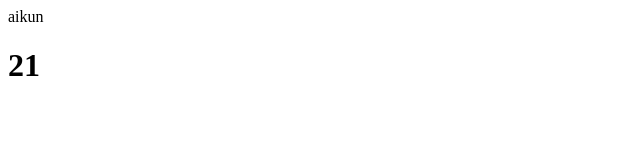
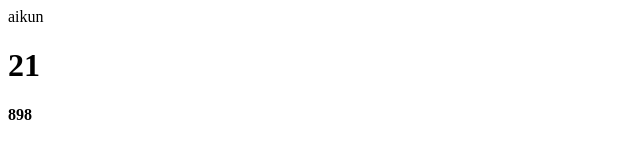
Before and after one commit to yjr-liu/aikun, a plain HTML site: page index.html in a window 1280 px wide. Shown: the full height of the page, 0-640 px from the left. Drawn offline with Linux system fonts and the light colour scheme.

Commit message:
Update index.html

```diff
--- a/index.html
+++ b/index.html
@@ -11,6 +11,7 @@
 <body>
   <div>aikun</div>
   <h1>21</h1>
+  <h4>898</h4>
 </body>
 
 </html>
```
